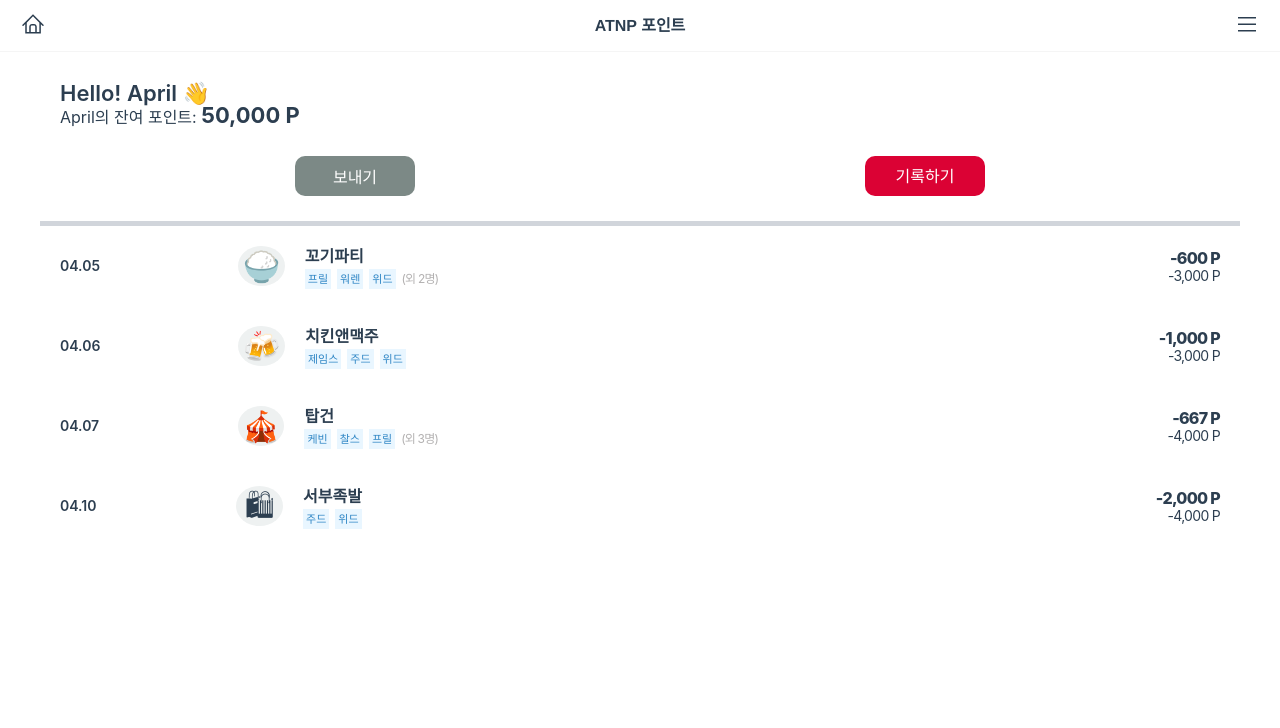
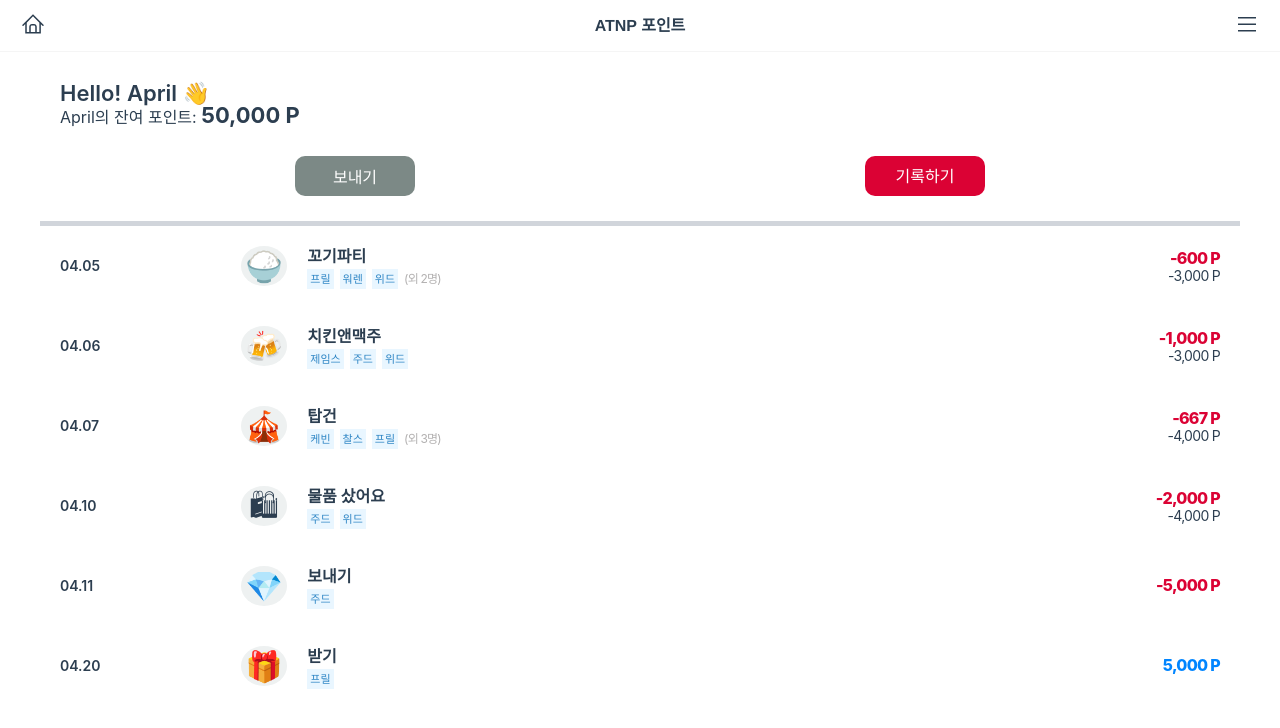
Before and after one commit to yurim45/easy-work-app, a Vue app: page /point in a window 1280 px wide. Shown: the top 728 px of the page. Built offline with nearby package versions, Linux system fonts and the light colour scheme.

Commit message:
수정중

```diff
--- a/src/components/point/user/PointHistory.vue
+++ b/src/components/point/user/PointHistory.vue
@@ -5,7 +5,16 @@
       <div class="history">
         <div class="icon">{{ history.useItem.icon }}</div>
         <div class="historyDetail">
-          <p>{{ history.usePlace }}</p>
+          <p
+            v-if="
+              history.useItem.value !== '보내기' &&
+              history.useItem.value !== '받기'
+            "
+          >
+            {{ history.usePlace }}
+          </p>
+          <p v-if="history.useItem.value === '보내기'">보내기</p>
+          <p v-if="history.useItem.value === '받기'">받기</p>
           <div class="users">
             <template v-for="(target, i) in history.targets" :key="i"
               ><span v-if="i < 3" class="target">{{ target }}</span> </template
@@ -16,8 +25,20 @@
         </div>
       </div>
       <div class="amt">
-        <div class="perAmount">{{ perAmount(history) }} P</div>
-        <div>{{ amount(history) }} P</div>
+        <div
+          class="perAmount"
+          :class="{ red: history.amount < '0', blue: history.amount > '0' }"
+        >
+          {{ perAmount(history) }} P
+        </div>
+        <div
+          v-if="
+            history.useItem.value !== '보내기' &&
+            history.useItem.value !== '받기'
+          "
+        >
+          {{ amount(history) }} P
+        </div>
       </div>
     </li>
   </ul>
@@ -55,12 +76,28 @@ export default {
           amount: -4000,
         },
         {
-          id: 3,
+          id: 4,
           date: '2022-04-10',
           useItem: { icon: '🛍', value: '물품' },
-          usePlace: '서부족발',
+          usePlace: '물품 샀어요',
           targets: ['주드', '위드'],
           amount: -4000,
+        },
+        {
+          id: 4,
+          date: '2022-04-11',
+          useItem: { icon: '💎', value: '보내기' },
+          usePlace: '',
+          targets: ['주드'],
+          amount: -5000,
+        },
+        {
+          id: 4,
+          date: '2022-04-20',
+          useItem: { icon: '🎁', value: '받기' },
+          usePlace: '',
+          targets: ['프릴'],
+          amount: 5000,
         },
       ],
     };
@@ -127,7 +164,8 @@ li {
 }
 
 .date {
-  margin-right: 10px;
+  width: 50px;
+  margin-right: 5px;
   font-size: 14px;
   font-weight: 600;
 }
@@ -157,4 +195,12 @@ li {
   font-size: 16px;
   font-weight: 800;
 }
+
+.red {
+  color: var(--primary);
+}
+
+.blue {
+  color: var(--blue);
+}
 </style>
--- a/src/components/point/user/SendPoint.vue
+++ b/src/components/point/user/SendPoint.vue
@@ -28,6 +28,12 @@
           @handleValue="handleValue($event)"
         />
         <p class="myPoint">내 잔여 포인트: {{ userPoint(me.point) }} P</p>
+        <input-view
+          label="메세지"
+          name="message"
+          :inputValue="message"
+          @handleValue="handleValue($event)"
+        />
         <footer class="btnWrapper">
           <button-view label="취소하기" @onClick="$emit('closePage')" />
           <button-view label="보내기" @onClick="onSubmitSendPoints" />
@@ -59,6 +65,7 @@ export default {
       ],
       target: '',
       amount: '',
+      message: '',
     };
   },
   props: {
@@ -79,10 +86,17 @@ export default {
       this.target = user;
     },
     handleValue(value) {
-      this.amount = value.name === 'amount' ? value.value : '';
+      switch (value.name) {
+        case 'amount':
+          this.date = value.value;
+          return;
+        case 'message':
+          this.message = value.value;
+          return;
+      }
     },
     onSubmitSendPoints() {
-      console.log(this.target, this.amount);
+      console.log(this.target, this.amount, this.message);
       this.$emit('closePage');
     },
   },
@@ -151,6 +165,7 @@ h3 {
 }
 
 .myPoint {
+  margin-bottom: 20px;
   font-size: 14px;
   font-weight: 400;
 }
```
